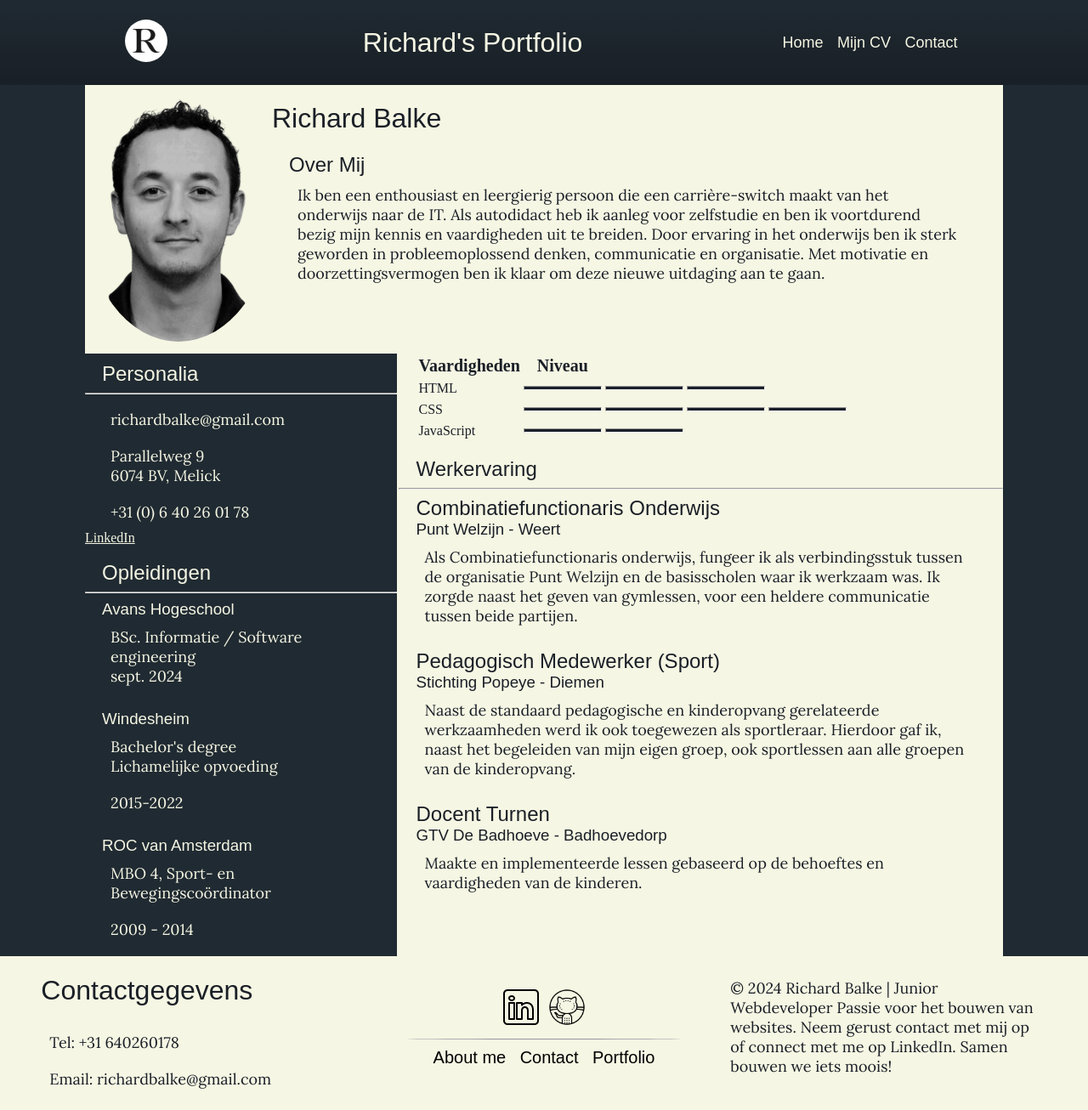
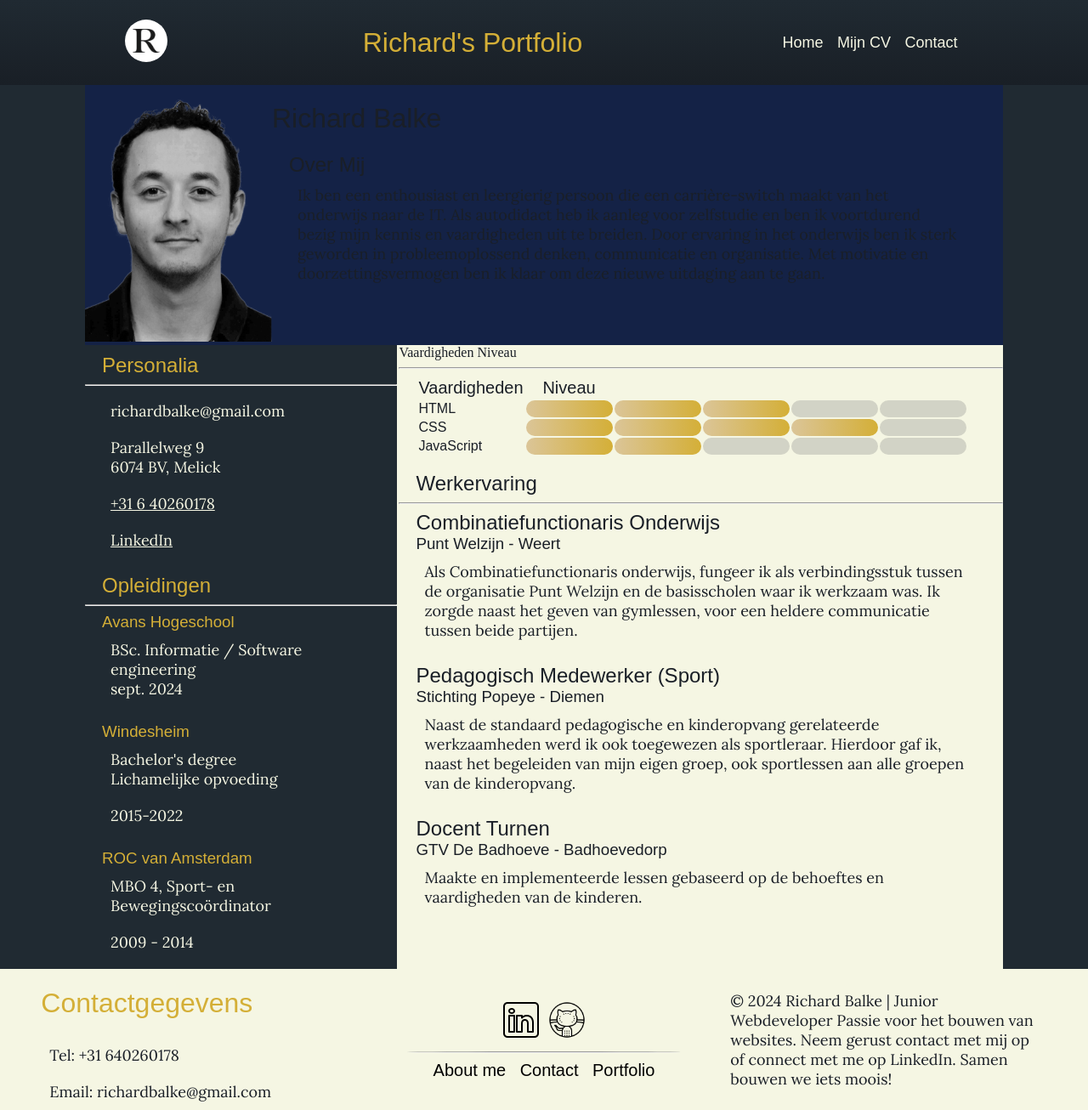
Before and after one commit to RichardBalke/html-portfolio, a PHP site: page /html-content/about.html in a window 1280 px wide. Shown: the whole page at 85% size. Before the commit the page ends 1281 px from the top, so only its background shows below. Run offline with PHP 8.4, Linux system fonts and the light colour scheme; some web fonts are replaced.

Commit message:
stylesheet changes for text color

```diff
--- a/CSS/aboutme_styles.css
+++ b/CSS/aboutme_styles.css
@@ -7,8 +7,7 @@
 .aboutme-content-container {
     display: flex;
     flex-direction: row;
-    background-color: rgb(245, 246, 227);
-    padding-bottom: 10px;
+    background-color: rgb(20, 34, 70);
 }
 
 .aboutme-content-container * {
@@ -18,7 +17,6 @@
 #aboutme-img {
     height: auto;
     width: 220px;
-    border-radius: 50%;
 }
 
 #aboutme-content-container {
@@ -32,6 +30,19 @@
 
 .vaardigheden-container *{
     color: rgb(26, 31, 39)!important;
+}
+
+.skills-Table-Box {
+    background-image: linear-gradient(to right, rgb(219, 197, 152), rgb(212, 175, 55)) ;
+    width: 100px;
+    border-radius: 10px;
+}
+
+.skills-Table-Box-Empty {
+    background-color: grey;
+    opacity: 30%;
+    width: 100px;
+    border-radius: 10px;
 }
 
 #info-container {
--- a/CSS/style.css
+++ b/CSS/style.css
@@ -30,9 +30,9 @@ h2,
 h3,
 h4,
 h5,
-nav {
+nav, table * {
   font-family: "Averia Sans Libre", sans-serif;
-  color: rgb(245, 246, 227);
+  color: rgb(212, 175, 55)!important;
   font-weight: 400;
 }
 
--- a/html-content/about.html
+++ b/html-content/about.html
@@ -49,8 +49,8 @@
               Parallelweg 9 <br />
               6074 BV, Melick
             </p>
-            <p>+31 (0) 6 40 26 01 78</p>
-            <a href="https://www.linkedin.com/in/richard-balke-3b8170274/" target="_blank">LinkedIn</a>
+            <p><a href="tel:+31-640260178">+31 6 40260178</a></p>
+            <p><a href="https://www.linkedin.com/in/richard-balke-3b8170274/" target="_blank">LinkedIn</a></p>
           </div>
           <br>
 
@@ -78,44 +78,64 @@
 
         <div class="vaardigheden-container">
           <div class="aboutme-content" vaardigheden>
+            <span>Vaardigheden Niveau</span>
+            <hr>
             <table>
               <tr>
                 <th>Vaardigheden</th>
                 <th>Niveau</th>
               <tr>
                 <td>HTML</td>
-                <td>
-                  <hr>
+
+                <td class="skills-Table-Box">
                 </td>
-                <td>
-                  <hr>
+
+                <td class="skills-Table-Box">
                 </td>
-                <td>
-                  <hr>
+
+                <td class="skills-Table-Box">
                 </td>
+
+                <td class="skills-Table-Box-Empty">
+                </td>
+
+                <td class="skills-Table-Box-Empty">
+                </td>
+
               </tr>
               <tr>
                 <td>CSS</td>
-                <td>
-                  <hr>
+                <td class="skills-Table-Box">
                 </td>
-                <td>
-                  <hr>
+
+                <td class="skills-Table-Box">
                 </td>
-                <td>
-                  <hr>
+
+                <td class="skills-Table-Box">
                 </td>
-                <td>
-                  <hr>
+
+                <td class="skills-Table-Box">
+                </td>
+
+                <td class="skills-Table-Box-Empty">
                 </td>
               </tr>
               <tr>
                 <td>JavaScript</td>
-                <td>
-                  <hr>
+
+                <td class="skills-Table-Box">
                 </td>
-                <td>
-                  <hr>
+
+                <td class="skills-Table-Box">
+                </td>
+
+                <td class="skills-Table-Box-Empty">
+                </td>
+
+                <td class="skills-Table-Box-Empty">
+                </td>
+
+                <td class="skills-Table-Box-Empty">
                 </td>
               </tr>
             </table>
```
